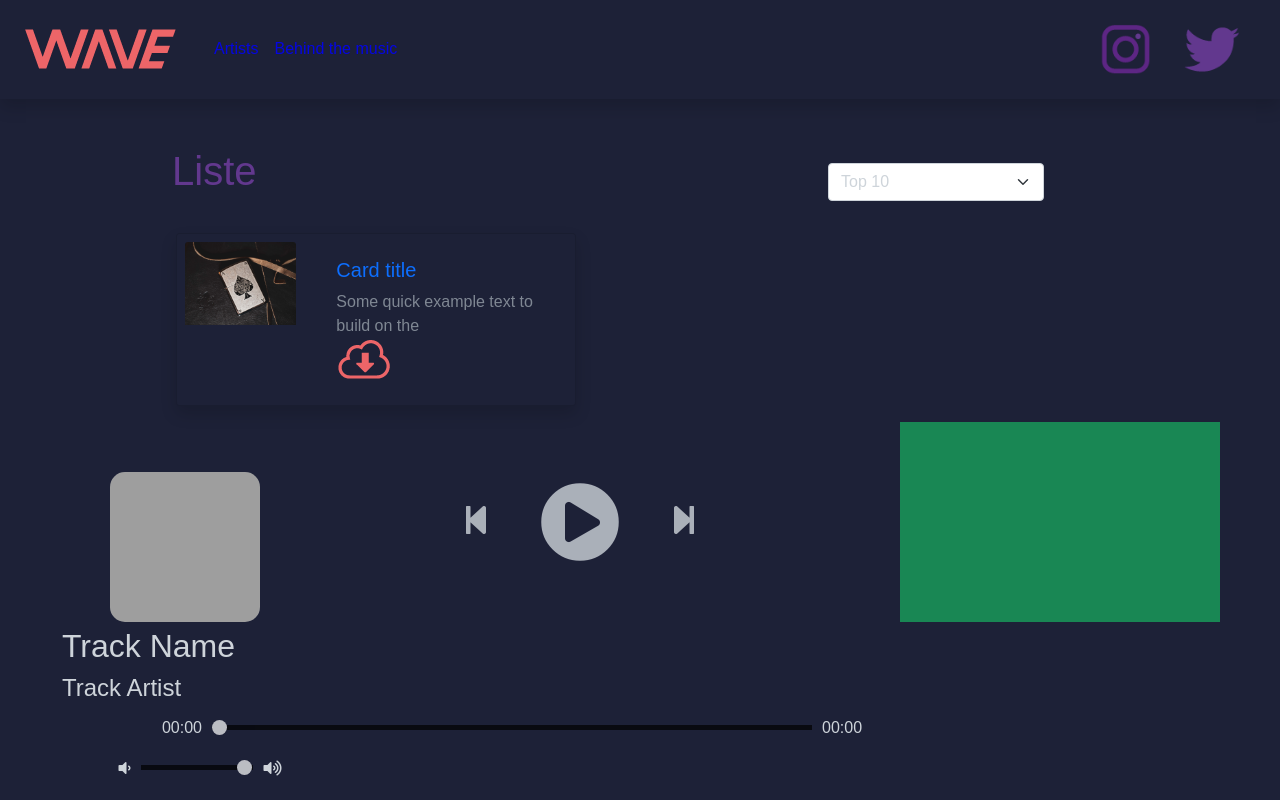
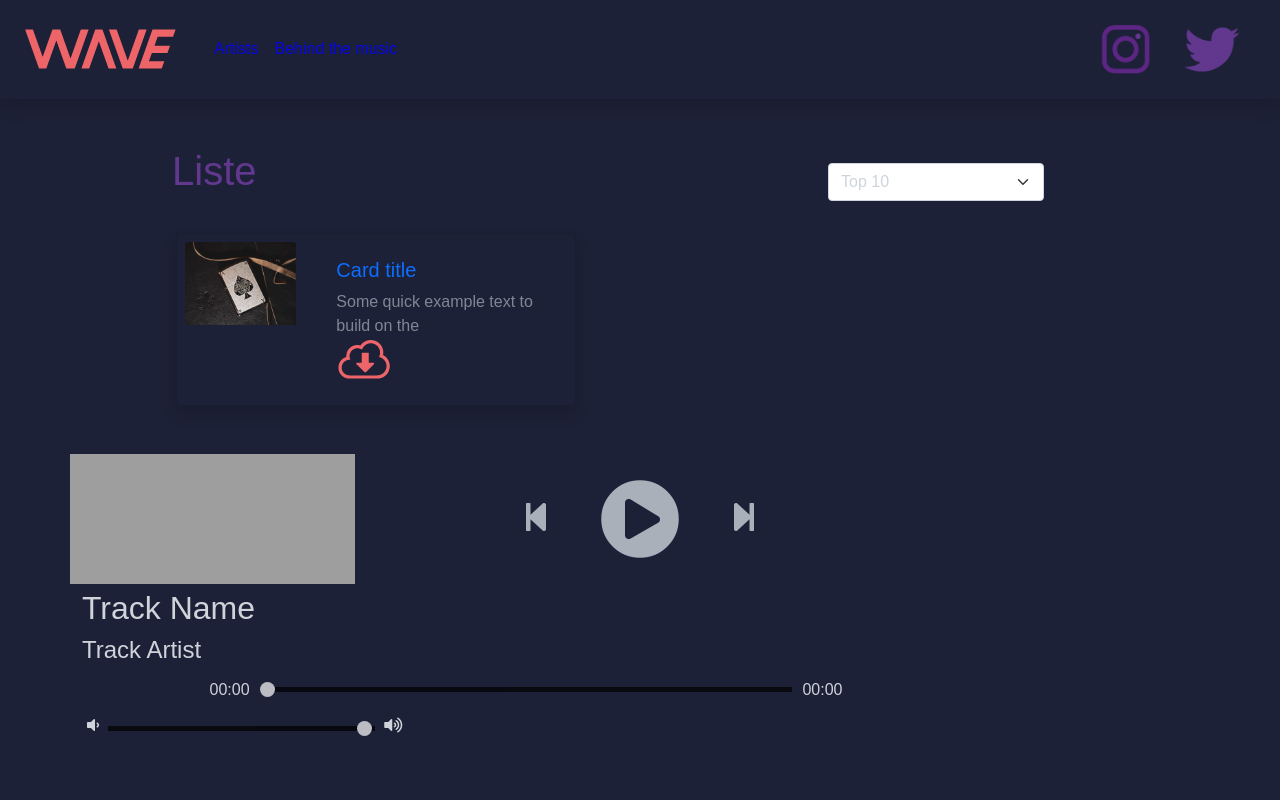
Before and after one commit to anna61c9/music, a PHP site: page /index.html in a window 1280 px wide; the page is wider, and only the part inside the window is pictured. Run offline with PHP 8.4, Linux system fonts and the light colour scheme; style sheets or scripts are compiled from the project's sources; some libraries are stand-ins or nearby versions; grey boxes are pictures that could not be loaded.

Commit message:
Musik afspiller og layout rettet1

```diff
--- a/css/styles.scss
+++ b/css/styles.scss
@@ -93,47 +93,14 @@ a { text-decoration: none; }
 	box-shadow: #000000;
 }
 
-
-.player {
-	display: flex;
-	align-items: center;
-	flex-direction: column;
-	justify-content: center;
-}
-
-.details {
-	display: flex;
-	flex-direction: column;
-	justify-content: center;
-}
-
-.track-art {
-	margin-left: 50px;
-	margin-top: 50px;
-	height: 150px;
-	width: 150px;
-	background-image: URL("https://source.unsplash.com/Qrspubmx6kE/640x360");
-	background-size: cover;
-	background-position: center;
-	border-radius: 10%;
-}
-
 .track-name {
 	font-size: 2rem;
-	margin-left: 50px;
+
 }
 
 .track-artist {
 	font-size: 1.5rem;
-	margin-left: 50px;
-}
 
-
-.buttons {
-	display: flex;
-	flex-direction: row;
-	align-items: flex-end;
-	justify-content: center;
 }
 
 .playpause-track,
@@ -150,23 +117,6 @@ a { text-decoration: none; }
 .prev-track:hover,
 .next-track:hover {
 	opacity: 1.0;
-}
-
-
-.slider_container {
-	width: 80%;
-	max-width: 1250px;
-	display: flex;
-	justify-content: center;
-	align-items: center;
-}
-
-.slider_container-v{
-	width: 75%;
-	max-width: 400px;
-	display: flex;
-	justify-content: center;
-	align-items: center;
 }
 
 .seek_slider, .volume_slider {
@@ -212,7 +162,7 @@ a { text-decoration: none; }
 
 i.fa-volume-down,
 i.fa-volume-up {
-	padding: 10px;
+	padding: 5px;
 }
 
 i.fa-play-circle,
@@ -222,6 +172,29 @@ i.fa-step-backward {
 	cursor: pointer;
 }
 
-.beskrivelse {
+.buttons {
+	display: flex;
+	flex-direction: row;
+	align-items: flex-end;
+	justify-content: center;
+}
+
+.slider_container {
+	width: 80%;
+	max-width: 1250px;
+	display: flex;
+	justify-content: center;
+	align-items: center;
+}
+
+.slider_container-v{
+	width: 75%;
+	max-width: 400px;
+	display: flex;
+	justify-content: center;
+	align-items: center;
+}
+
+.beskrivelse{
 	border: none;
 }
--- a/index.html
+++ b/index.html
@@ -94,11 +94,14 @@
 
 
 <div class="container-fluid bg-minfarve">
-	<div class="details">
-		<div class="row justify-content-center">
-			<div class="track-art col-3"></div>
+	<div class="container details pt-3">
+		<div class="row justify-content-center mt-3">
+			<div class="track-art col-lg-3 col-12"></div>
 
-			<div class="buttons align-items-center col-6">
+            <div class="track-name col-12 d-lg-none d-flex justify-content-center">Track Name</div>
+            <div class="track-artist col-12 d-lg-none d-flex justify-content-center">Track Artist</div>
+
+			<div class="buttons align-items-center col-lg-6 d-flex justify-content-center">
 				<div class="prev-track" onclick="prevTrack()">
 					<i class="fa fa-step-backward fa-2x"></i>
 				</div>
@@ -109,21 +112,28 @@
 					<i class="fa fa-step-forward fa-2x"></i>
 				</div>
 			</div>
-			<div class="col-3 bg-success"></div>
+			<div class="col-lg-3"></div>
 		</div>
 
 		<div class="row">
-			<div class="track-name col-12">Track Name</div>
-			<div class="track-artist col-3">Track Artist</div>
+			<div class="track-name col-lg-12 d-none d-lg-block">Track Name</div>
+			<div class="track-artist col-lg-3 d-none d-lg-block">Track Artist</div>
 
-			<div class="slider_container col-6">
-				<div class="current-time">00:00</div>
+			<div class="slider_container col-lg-6">
+				<div class="current-time d-none d-mb-block d-lg-block">00:00</div>
 				<input type="range" min="1" max="100"
 					   value="0" class="seek_slider" onchange="seekTo()">
-				<div class="total-duration">00:00</div>
+				<div class="total-duration d-none d-mb-block d-lg-block">00:00</div>
 			</div>
 
-			<div class="slider_container-v col-3">
+            <div class="slider_container col-lg-6 d-flex d-block d-lg-none">
+                <div class="row justify-content-center">
+                <div class="current-time col-6">00:00</div>
+                <div class="total-duration col-6">00:00</div>
+            </div>
+            </div>
+
+			<div class="slider_container col-3 d-none d-dm-block d-lg-block">
 				<i class="fa fa-volume-down"></i>
 				<input type="range" min="1" max="100"
 					   value="99" class="volume_slider" onchange="setVolume()">
@@ -134,14 +144,147 @@
 </div>
 
 
-
-
 <script src="node_modules/bootstrap/dist/js/bootstrap.bundle.min.js"></script>
 
 <script>
     function myFunction(x) {
         x.classList.toggle("change");
     }
+
+    let now_playing = document.querySelector(".now-playing");
+    let track_art = document.querySelector(".track-art");
+    let track_name = document.querySelector(".track-name");
+    let track_artist = document.querySelector(".track-artist");
+
+    let playpause_btn = document.querySelector(".playpause-track");
+    let next_btn = document.querySelector(".next-track");
+    let prev_btn = document.querySelector(".prev-track");
+
+    let seek_slider = document.querySelector(".seek_slider");
+    let volume_slider = document.querySelector(".volume_slider");
+    let curr_time = document.querySelector(".current-time");
+    let total_duration = document.querySelector(".total-duration");
+
+    let track_index = 0;
+    let isPlaying = false;
+    let updateTimer;
+
+    // Create new audio element
+    let curr_track = document.createElement('audio');
+
+    // Define the tracks that have to be played
+    let track_list = [
+        {
+            name: "Night Owl",
+            artist: "Broke For Free",
+            image: "https://images.pexels.com/photos/2264753/pexels-photo-2264753.jpeg?auto=compress&cs=tinysrgb&dpr=3&h=250&w=250",
+            path: "https://files.freemusicarchive.org/storage-freemusicarchive-org/music/WFMU/Broke_For_Free/Directionless_EP/Broke_For_Free_-_01_-_Night_Owl.mp3"
+        },
+        {
+            name: "Enthusiast",
+            artist: "Tours",
+            image: "https://images.pexels.com/photos/3100835/pexels-photo-3100835.jpeg?auto=compress&cs=tinysrgb&dpr=3&h=250&w=250",
+            path: "https://files.freemusicarchive.org/storage-freemusicarchive-org/music/no_curator/Tours/Enthusiast/Tours_-_01_-_Enthusiast.mp3"
+        },
+        {
+            name: "Shipping Lanes",
+            artist: "Chad Crouch",
+            image: "https://images.pexels.com/photos/1717969/pexels-photo-1717969.jpeg?auto=compress&cs=tinysrgb&dpr=3&h=250&w=250",
+            path: "https://files.freemusicarchive.org/storage-freemusicarchive-org/music/ccCommunity/Chad_Crouch/Arps/Chad_Crouch_-_Shipping_Lanes.mp3",
+        },
+    ];
+
+
+    function loadTrack(track_index) {
+        clearInterval(updateTimer);
+        resetValues();
+        curr_track.src = track_list[track_index].path;
+        curr_track.load();
+
+        track_art.style.backgroundImage = "url(" + track_list[track_index].image + ")";
+        track_name.textContent = track_list[track_index].name;
+        track_artist.textContent = track_list[track_index].artist;
+        now_playing.textContent = "PLAYING " + (track_index + 1) + " OF " + track_list.length;
+
+        updateTimer = setInterval(seekUpdate, 1000);
+        curr_track.addEventListener("ended", nextTrack);
+        random_bg_color();
+    }
+
+    function resetValues() {
+        curr_time.textContent = "00:00";
+        total_duration.textContent = "00:00";
+        seek_slider.value = 0;
+    }
+
+    // Load the first track in the tracklist
+    loadTrack(track_index);
+
+    function playpauseTrack() {
+        if (!isPlaying) playTrack();
+        else pauseTrack();
+    }
+
+    function playTrack() {
+        curr_track.play();
+        isPlaying = true;
+        playpause_btn.innerHTML = '<i class="fa fa-pause-circle fa-5x"></i>';
+    }
+
+    function pauseTrack() {
+        curr_track.pause();
+        isPlaying = false;
+        playpause_btn.innerHTML = '<i class="fa fa-play-circle fa-5x"></i>';
+    }
+
+    function nextTrack() {
+        if (track_index < track_list.length - 1)
+            track_index += 1;
+        else track_index = 0;
+        loadTrack(track_index);
+        playTrack();
+    }
+
+    function prevTrack() {
+        if (track_index > 0)
+            track_index -= 1;
+        else track_index = track_list.length;
+        loadTrack(track_index);
+        playTrack();
+    }
+
+    function seekTo() {
+        let seekto = curr_track.duration * (seek_slider.value / 100);
+        curr_track.currentTime = seekto;
+    }
+
+    function setVolume() {
+        curr_track.volume = volume_slider.value / 100;
+    }
+
+    function seekUpdate() {
+        let seekPosition = 0;
+
+        if (!isNaN(curr_track.duration)) {
+            seekPosition = curr_track.currentTime * (100 / curr_track.duration);
+
+            seek_slider.value = seekPosition;
+
+            let currentMinutes = Math.floor(curr_track.currentTime / 60);
+            let currentSeconds = Math.floor(curr_track.currentTime - currentMinutes * 60);
+            let durationMinutes = Math.floor(curr_track.duration / 60);
+            let durationSeconds = Math.floor(curr_track.duration - durationMinutes * 60);
+
+            if (currentSeconds < 10) { currentSeconds = "0" + currentSeconds; }
+            if (durationSeconds < 10) { durationSeconds = "0" + durationSeconds; }
+            if (currentMinutes < 10) { currentMinutes = "0" + currentMinutes; }
+            if (durationMinutes < 10) { durationMinutes = "0" + durationMinutes; }
+
+            curr_time.textContent = currentMinutes + ":" + currentSeconds;
+            total_duration.textContent = durationMinutes + ":" + durationSeconds;
+        }
+    }
+
 </script>
 
 </body>
```
